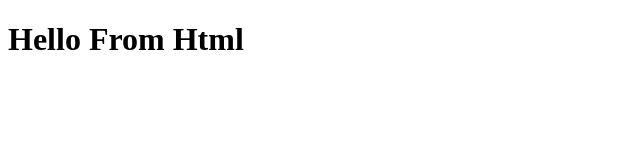
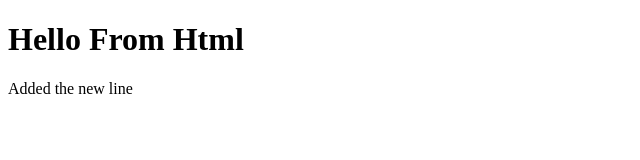
Before and after one commit to saichandra-1/cicd-test, a plain HTML site: page index.html in a window 1280 px wide. Shown: the whole page, without its empty margins (0-640 px from the left). Drawn offline with Linux system fonts and the light colour scheme.

Commit message:
added a new line

```diff
--- a/index.html
+++ b/index.html
@@ -7,5 +7,6 @@
 </head>
 <body>
     <h1>Hello From Html</h1>
+    <p>Added the new line</p>
 </body>
 </html>
```
